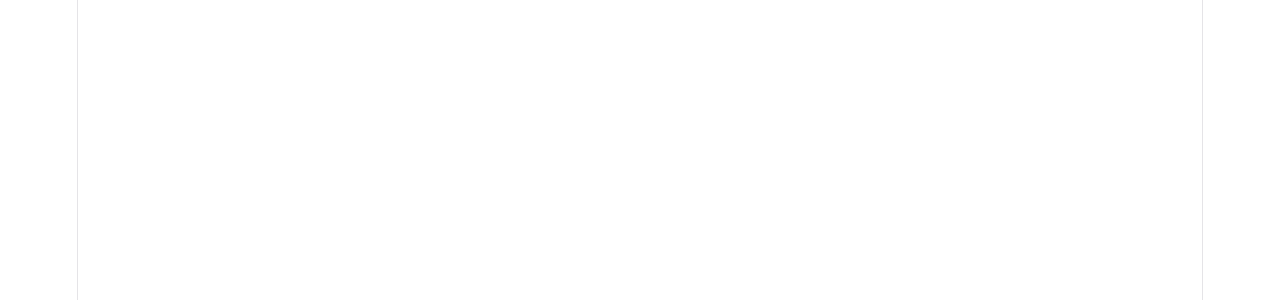
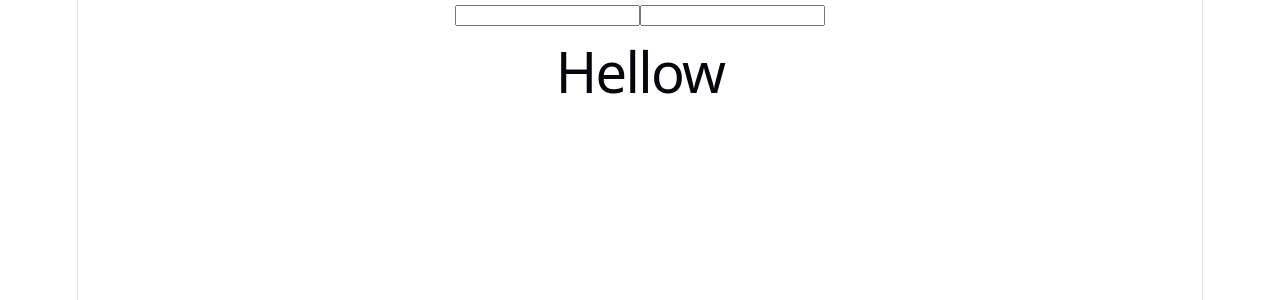
Before and after one commit to abdulraufdev01/Practice, a React app in the folder FrontEnd/: page / in a window 1280 px wide. Before the commit this address had no page. Shown: the top 300 px of the page. Built offline with nearby package versions, Linux system fonts and the light colour scheme; the HTML template or start-up script is replaced by a standard one.

Commit message:
Fix route paths in App.jsx

```diff
--- a/FrontEnd/src/App.jsx
+++ b/FrontEnd/src/App.jsx
@@ -13,8 +13,9 @@
 
 
           <Route path='/mongo1' element={<MongoPractice1 />} />
+          <Route path='/' element={<MongoPractice1 />} />
           <Route path='/mongo2' element={<MongoP2 />} />
-            <Route path='edit' element={<Editsacreen/>}/>
+            <Route path='/edit' element={<Editsacreen/>}/>
 
 
 
```
